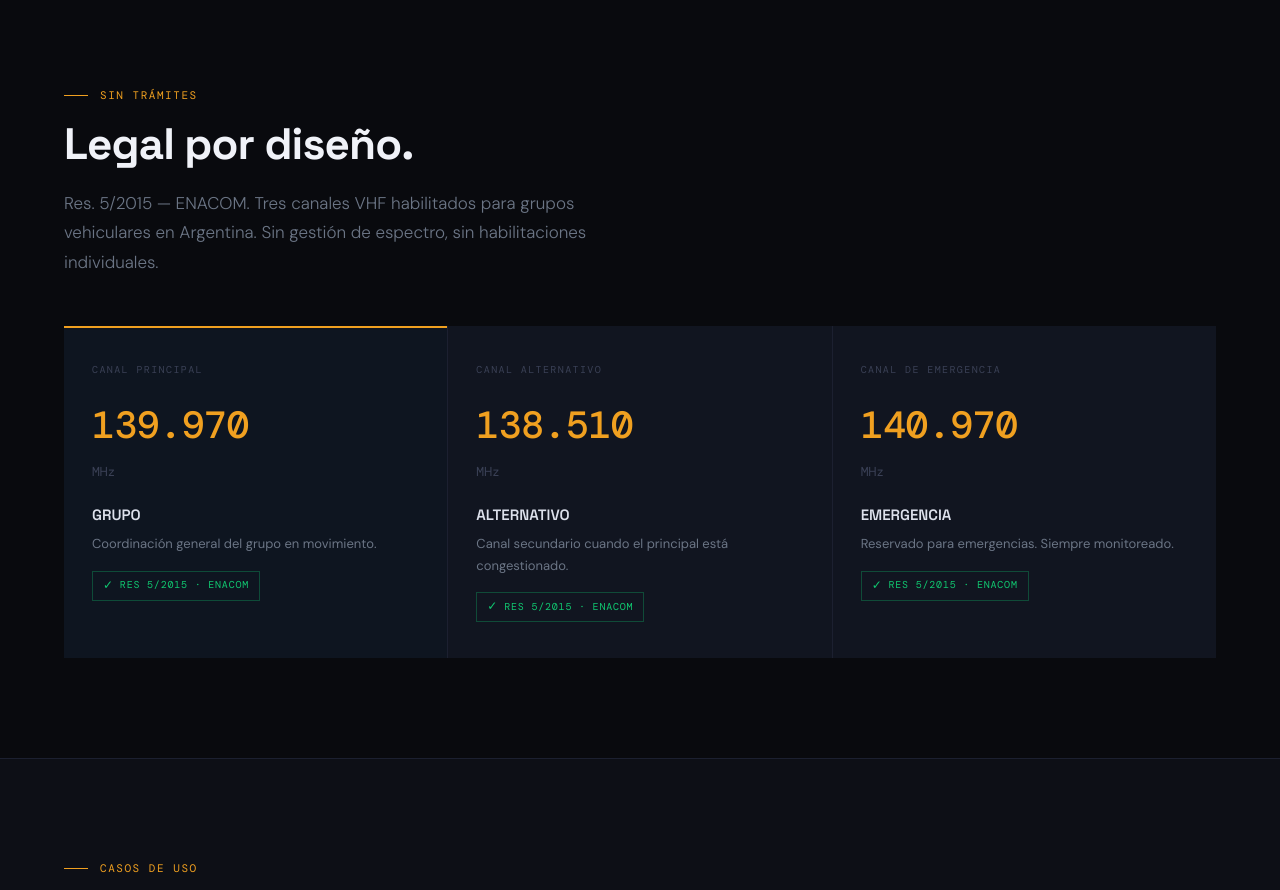
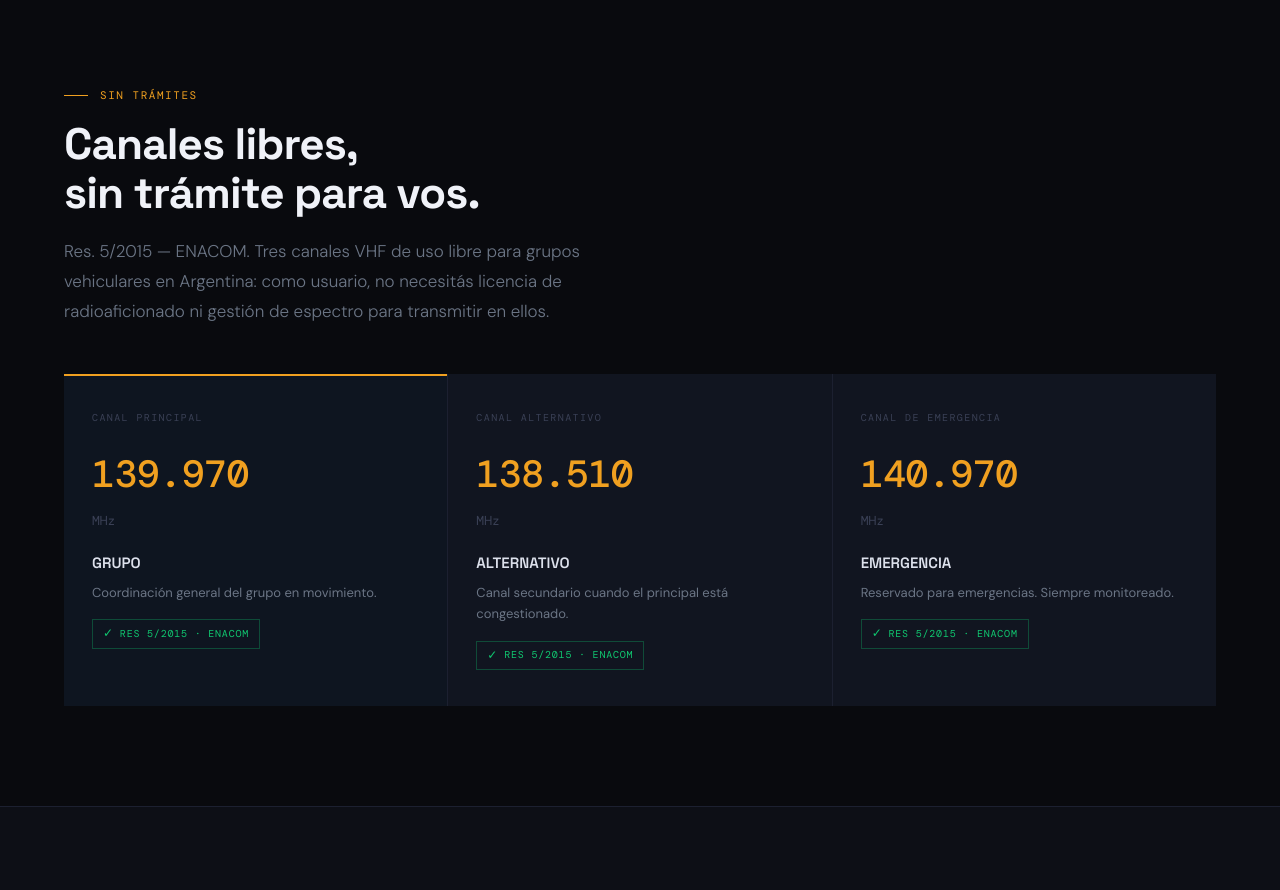
Before and after one commit to lukaz2004/MotoRFAR, a plain HTML site: page _PROYECTO/web/index.html in a window 1280 px wide. Shown: the part 6620-7510 px from the top of the page. Drawn offline with nearby package versions, Linux system fonts and the light colour scheme; files whose address does not match are found by name; a web font is replaced by a local one.

Commit message:
fix: copy legal ya no implica que el equipo está homologado para venta
ENACOM exige homologación del EQUIPO (trámite separado, obligatorio antes de
vender hardware que usa espectro) además de que el canal sea de uso libre para
el usuario final -- son dos cosas distintas. "Legal por diseño" mezclaba ambas
y sonaba a que ya está todo resuelto para vender. El nuevo título/copy solo
afirma lo que es 100% cierto hoy: el usuario no necesita licencia ni trámite
para transmitir en los 3 canales libres de la Res. 5/2015.

Fuente: enacom.gob.ar/homologacion-de-equipos_p347 (venta sin homologar =
infracción a Res. 729/80, sanciones bajo Ley 24.240).

```diff
--- a/_PROYECTO/web/index.html
+++ b/_PROYECTO/web/index.html
@@ -996,9 +996,9 @@
   <section id="frecuencias">
     <div class="container">
       <div class="section-label reveal">Sin trámites</div>
-      <h2 class="section-title reveal reveal-delay-1">Legal por diseño.</h2>
+      <h2 class="section-title reveal reveal-delay-1">Canales libres,<br/>sin trámite para vos.</h2>
       <p class="section-body reveal reveal-delay-2">
-        Res. 5/2015 — ENACOM. Tres canales VHF habilitados para grupos vehiculares en Argentina. Sin gestión de espectro, sin habilitaciones individuales.
+        Res. 5/2015 — ENACOM. Tres canales VHF de uso libre para grupos vehiculares en Argentina: como usuario, no necesitás licencia de radioaficionado ni gestión de espectro para transmitir en ellos.
       </p>
       <div class="freq-grid">
         <div class="freq-card primary reveal">
```
Also changed, not shown: docs/index.html (+2 -2 lines).
